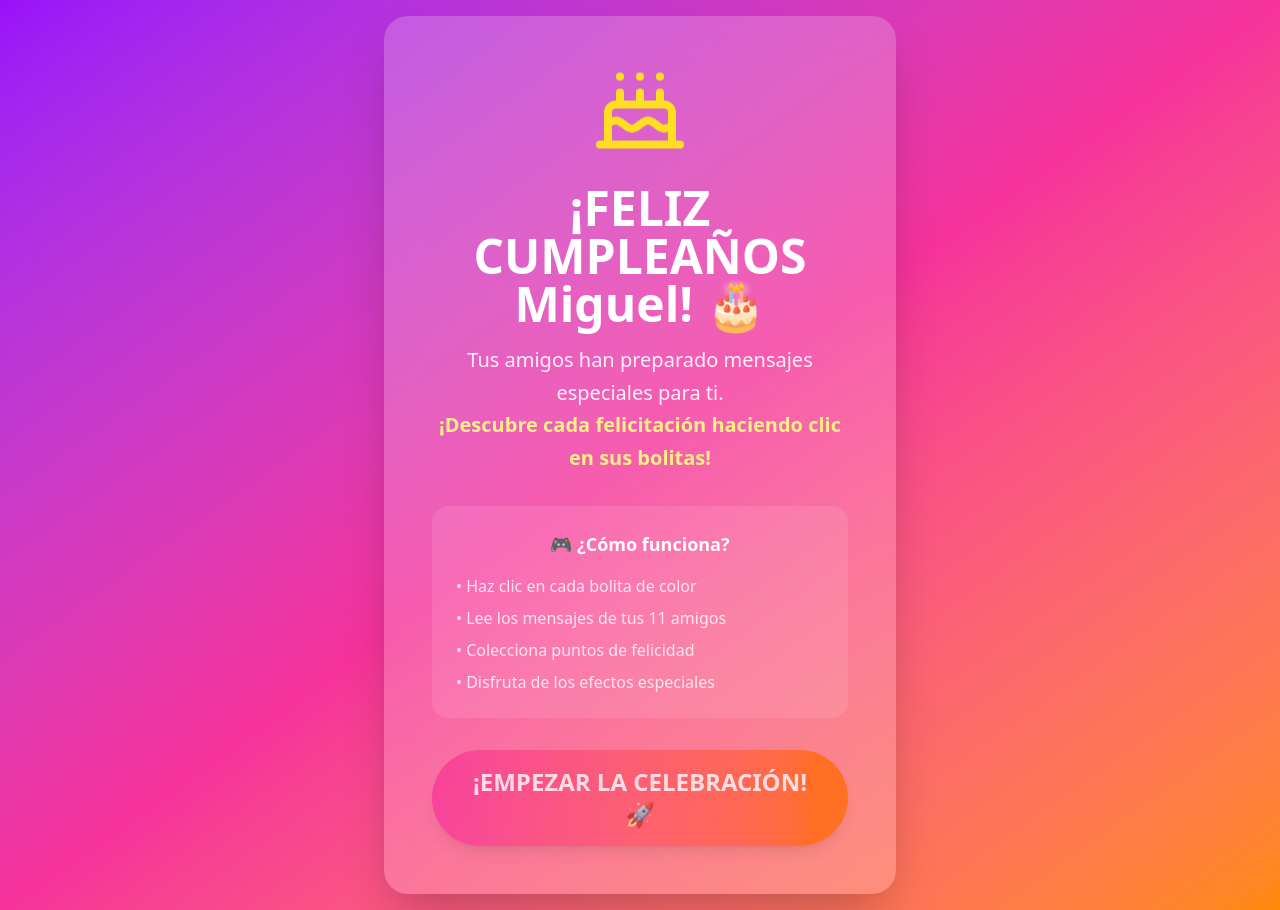
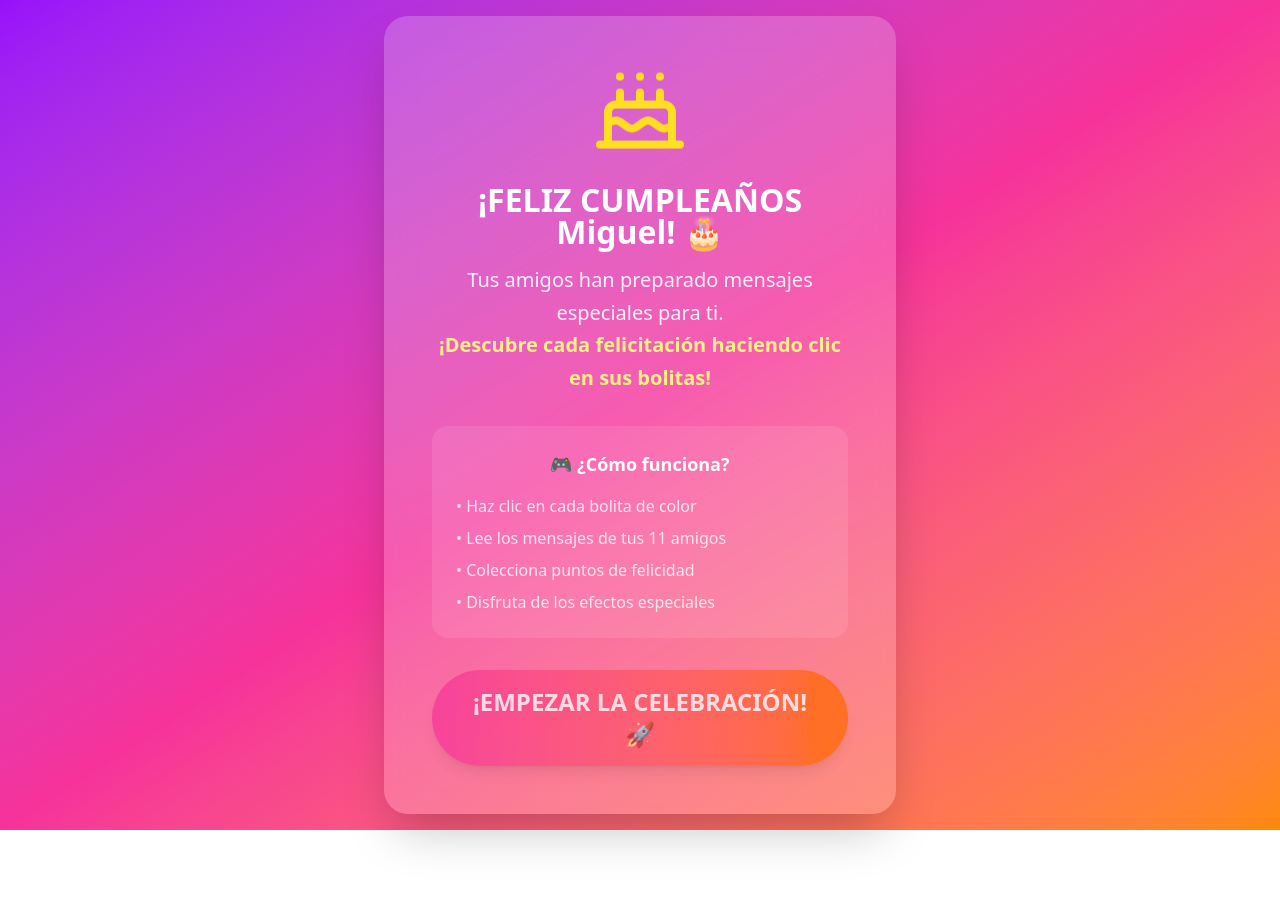
Before and after one commit to Visualmikblood/feliz_cumple_juego, a React (Vite) app: page / in a window 1280 px wide. After the commit the page ends 830 px from the top, so only its background shows below. Built offline with nearby package versions, Linux system fonts and the light colour scheme.

Commit message:
he corregido el tamaño del titulo del encabezado

```diff
--- a/src/App.jsx
+++ b/src/App.jsx
@@ -238,7 +238,7 @@ const BirthdayGame = () => {
         <div className="bg-white/20 backdrop-blur-lg rounded-3xl p-12 shadow-2xl max-w-lg w-full text-center">
           <Cake className="w-24 h-24 mx-auto mb-6 text-yellow-300 animate-bounce" />
 
-          <h1 className="text-5xl font-bold text-white mb-4">
+          <h1 className="text-5xl font-bold text-white mb-4 titulo_feliz_cumple">
             ¡FELIZ CUMPLEAÑOS Miguel! 🎂
           </h1>
 
--- a/src/index.css
+++ b/src/index.css
@@ -8,3 +8,7 @@
 .animate-gentle-bounce {
   animation: gentle-bounce 1.5s ease-in-out infinite;
 }
+
+.titulo_feliz_cumple{
+    font-size: 2rem !important;
+}
```
